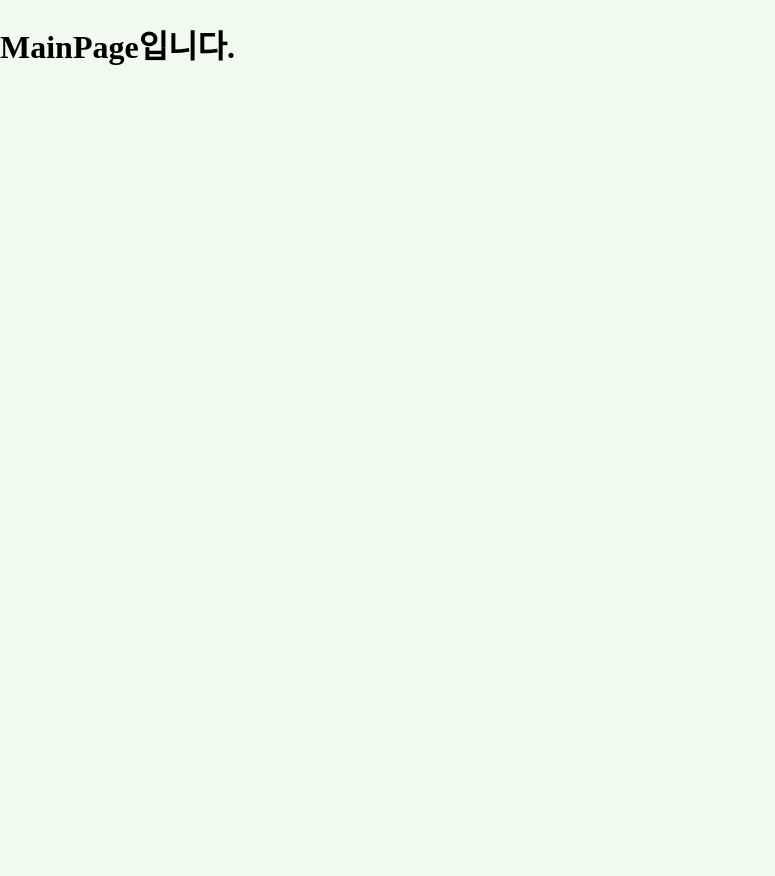
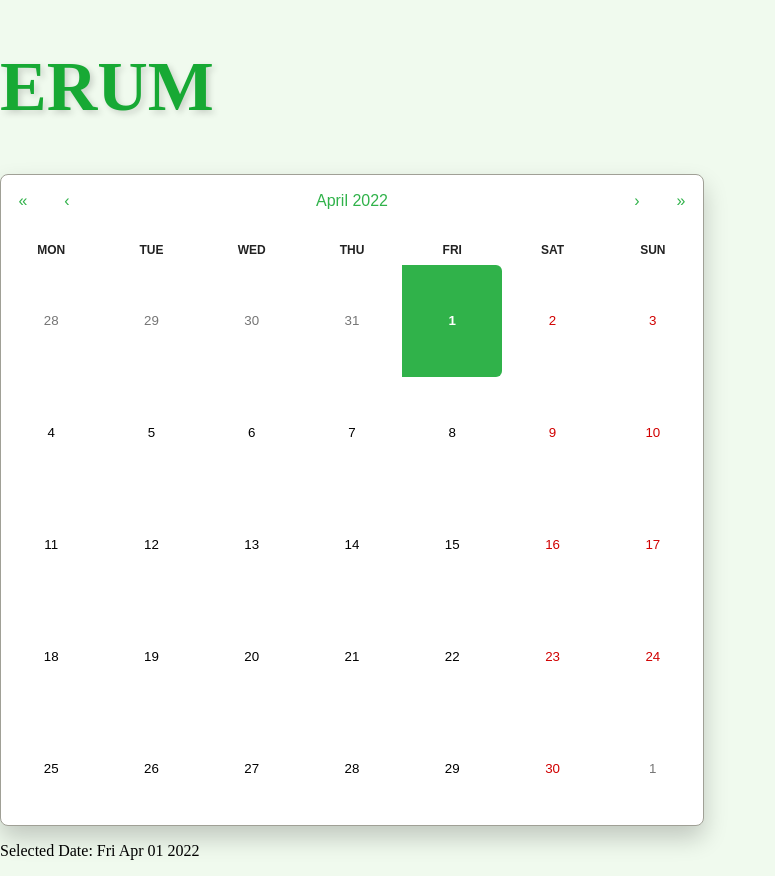
Before and after one commit to suhyeon0111/studyweb_pre, a React (Create React App) app in the folder project_r/: page / in a window 1280 px wide. Shown: the whole page, without its empty margins (0-775 px from the left). Before the commit the page ends 800 px from the top, so only its background shows below. Built offline with nearby package versions, Linux system fonts and the light colour scheme.

Commit message:
달력 불러오기 스타일 다듬기 필요

```diff
--- a/project_r/package.json
+++ b/project_r/package.json
@@ -7,6 +7,7 @@
     "@testing-library/react": "^12.1.4",
     "@testing-library/user-event": "^13.5.0",
     "react": "^17.0.2",
+    "react-calendar": "^3.7.0",
     "react-dom": "^17.0.2",
     "react-icons": "^4.3.1",
     "react-router-dom": "^6.3.0",
@@ -15,7 +16,7 @@
     "web-vitals": "^2.1.4"
   },
   "scripts": {
-    "start": "export PORT=9000 && react-scripts start",
+    "start": "react-scripts start",
     "build": "react-scripts build",
     "test": "react-scripts test",
     "eject": "react-scripts eject"
--- a/project_r/src/components/MainPage/MainPage.css
+++ b/project_r/src/components/MainPage/MainPage.css
@@ -0,0 +1,97 @@
+.text-center {
+    display: inline-block;
+    text-shadow: 3px 3px 6px rgba(0, 0, 0, 0.16);
+    font-family: NanumSquare_ac;
+    font-weight: 800;
+    font-size: 70px;
+    color: #17a934;
+}
+.react-calendar {
+    width: 55%;
+    max-width: 100%;
+    background-color: #fff;
+    color: #222;
+    border-radius: 8px;
+    box-shadow: 0 12px 24px rgba(0, 0, 0, 0.2);
+    font-family: Arial, Helvetica, sans-serif;
+    line-height: 1.125em;
+   }
+   .react-calendar__navigation button {
+    color: #30B24A;
+    min-width: 44px;
+    background: none;
+    font-size: 16px;
+    margin-top: 8px;
+   }
+   .react-calendar__navigation button:enabled:hover,
+   .react-calendar__navigation button:enabled:focus {
+    background-color: #f8f8fa;
+   }
+   .react-calendar__navigation button[disabled] {
+    background-color: #f0f0f0;
+   }
+   abbr[title] {
+    text-decoration: none;
+   }
+
+   .react-calendar__tile:enabled:hover,
+   .react-calendar__tile:enabled:focus {
+    background: #f8f8fa;
+    color: #30B24A;
+    border-radius: 6px;
+   }
+   .react-calendar__tile--now {
+    background: #30B24A33;
+    border-radius: 6px;
+    font-weight: bold;
+    color: #30B24A;
+   }
+   .react-calendar__tile--now:enabled:hover,
+   .react-calendar__tile--now:enabled:focus {
+    background: #30B24A33;
+    border-radius: 6px;
+    font-weight: bold;
+    color: #30B24A;
+   }
+   .react-calendar__tile--hasActive:enabled:hover,
+   .react-calendar__tile--hasActive:enabled:focus {
+    background: #f8f8fa;
+   }
+   .react-calendar__tile--active {
+    background: #30B24A;
+    border-radius: 6px;
+    font-weight: bold;
+    color: white;
+   }
+   .react-calendar__tile--active:enabled:hover,
+   .react-calendar__tile--active:enabled:focus {
+    background: #30B24A;
+    color: white;
+   }
+   .react-calendar--selectRange .react-calendar__tile--hover {
+    background-color: #f8f8fa;
+   }
+   .react-calendar__tile--range {
+    background: #f8f8fa;
+    color: #30B24A;
+    border-radius: 0;
+   }
+   .react-calendar__tile--rangeStart {
+    border-top-right-radius: 0;
+    border-bottom-right-radius: 0;
+    border-top-left-radius: 6px;
+    border-bottom-left-radius: 6px;
+    background: #30B24A;
+    color: white;
+   }
+   .react-calendar__tile--rangeEnd {
+    border-top-left-radius: 0;
+    border-bottom-left-radius: 0;
+    border-top-right-radius: 6px;
+    border-bottom-right-radius: 6px;
+    background: #30B24A;
+    color: white;
+   }
+   .react-calendar__month-view__days {
+    height: 35rem;
+   }
--- a/project_r/src/components/MainPage/MainPage.js
+++ b/project_r/src/components/MainPage/MainPage.js
@@ -1,11 +1,23 @@
-import React from 'react';
+import { useState } from 'react';
+import Calendar from 'react-calendar';
+import 'react-calendar/dist/Calendar.css';
+import './MainPage.css';
 
-const MainPage = () => {
+function MainPage() {
+  const [date, setDate] = useState(new Date());
+
   return (
-    <div>
-      <h1>MainPage입니다.</h1>
+    <div className='app'>
+      <h1 className='text-center'>ERUM</h1>
+      <div className='calendar-container'>
+        <Calendar onChange={setDate} value={date} />
+      </div>
+      <p className='text-bottom'>
+        <span className='bold'>Selected Date:</span>{' '}
+        {date.toDateString()}
+      </p>
     </div>
   );
-};
+}
 
 export default MainPage;
```
Also changed, not shown: 1 other file (tests, documents, lock files or other folders).
